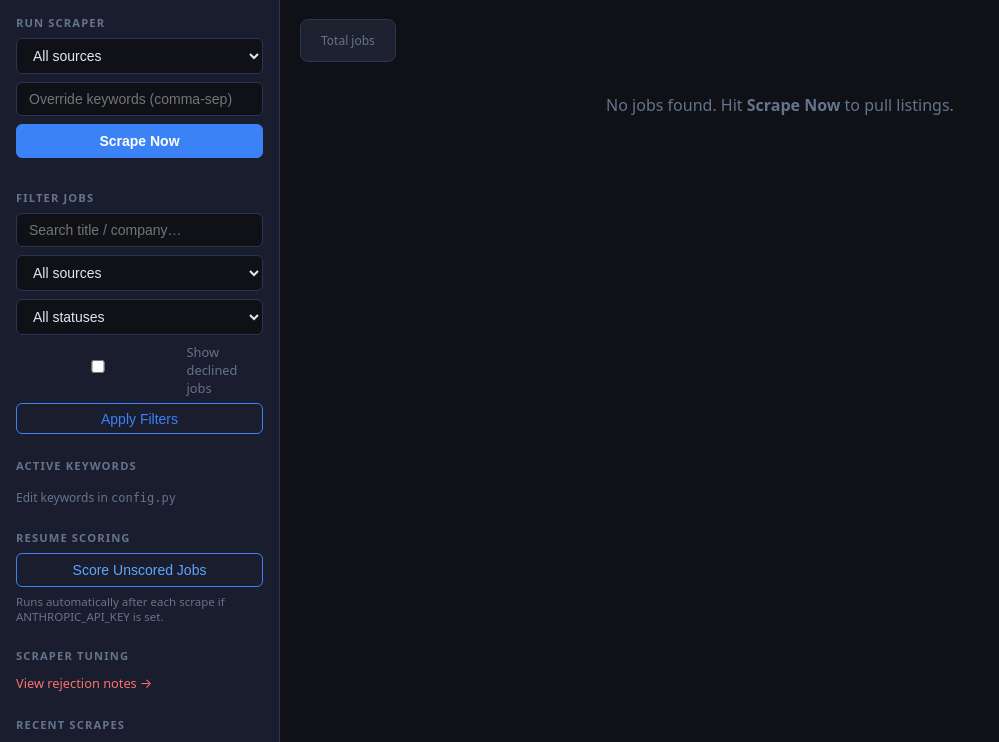
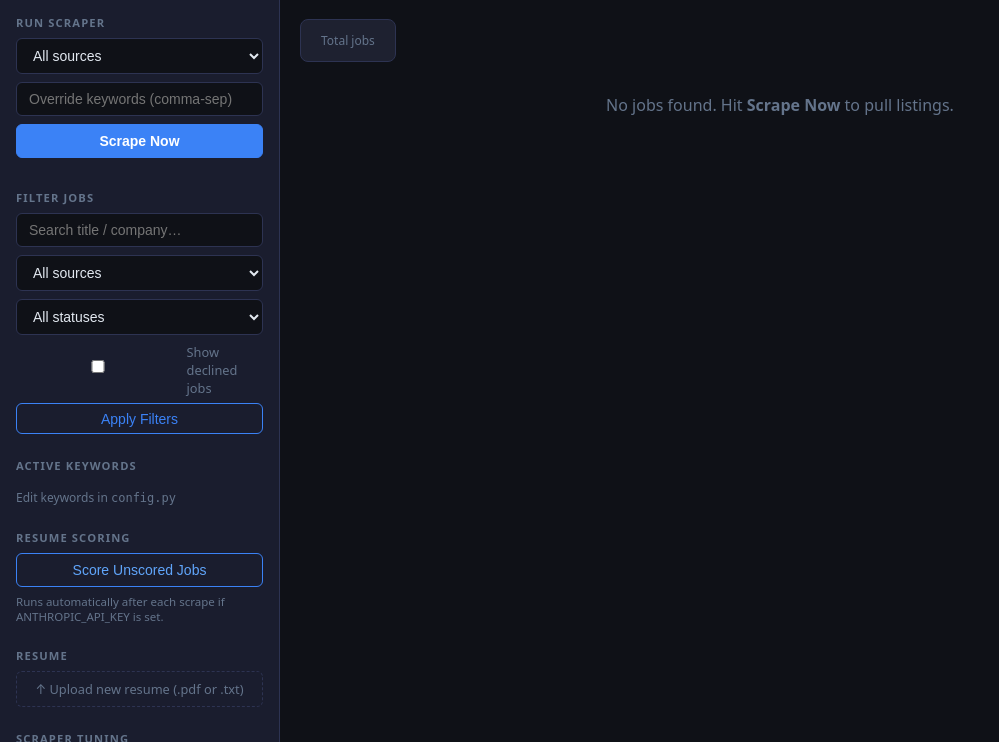
Before and after one commit to tjwenger/job_scraper, a FastAPI app: template templates/index.html in a window 1280 px wide. Shown: the part 61-803 px from the top of the page, without its empty margins (0-999 px from the left). Run offline with FastAPI, Linux system fonts and the light colour scheme; the template is opened without the code that fills it, so the values that code supplies are empty.

Commit message:
Add Upload Resume button to sidebar
Accepts .pdf or .txt, extracts text via pypdf for PDFs, and overwrites
resume.txt in place. All subsequent tailor calls use the new resume
immediately — no server restart required.

Co-Authored-By: Claude Sonnet 4.6 <noreply@anthropic.com>

```diff
--- a/app.py
+++ b/app.py
@@ -3,7 +3,7 @@ import re
 from contextlib import asynccontextmanager
 from dotenv import load_dotenv
 load_dotenv()  # Must run before any module reads env vars
-from fastapi import FastAPI, Request, Form, BackgroundTasks
+from fastapi import FastAPI, Request, Form, BackgroundTasks, UploadFile, File
 from fastapi.responses import HTMLResponse, JSONResponse, RedirectResponse
 from fastapi.templating import Jinja2Templates
 
@@ -122,6 +122,30 @@ async def scrape_status():
     return {"running": running, "total": db.count_jobs()}
 
 
+@app.post("/upload-resume")
+async def upload_resume(file: UploadFile = File(...)):
+    """Replace resume.txt with the uploaded .txt or .pdf file."""
+    from pathlib import Path
+    resume_path = Path(__file__).parent / "resume.txt"
+
+    data = await file.read()
+    filename = (file.filename or "").lower()
+
+    if filename.endswith(".pdf"):
+        import io
+        from pypdf import PdfReader
+        reader = PdfReader(io.BytesIO(data))
+        text = "\n".join(page.extract_text() or "" for page in reader.pages).strip()
+    else:
+        text = data.decode("utf-8", errors="replace").strip()
+
+    if not text:
+        return JSONResponse({"error": "Could not extract text from file."}, status_code=400)
+
+    resume_path.write_text(text, encoding="utf-8")
+    return JSONResponse({"ok": True, "chars": len(text)})
+
+
 @app.post("/tailor/{job_id}")
 async def tailor_job(job_id: str):
     """Call Claude to tailor resume.txt for the given job. Returns tailored text as JSON."""
--- a/requirements.txt
+++ b/requirements.txt
@@ -8,5 +8,6 @@ beautifulsoup4==4.12.3
 feedparser==6.0.11
 apscheduler==3.10.4
 python-multipart==0.0.12
+pypdf>=4.0.0
 python-docx>=1.1.2
 reportlab>=4.2.0
--- a/templates/index.html
+++ b/templates/index.html
@@ -228,6 +228,16 @@
         <button type="submit" style="width:100%;padding:.5rem;border-radius:.375rem;border:1px solid #3b82f6;background:transparent;color:#60a5fa;cursor:pointer;font-size:.875rem;">Score Unscored Jobs</button>
       </form>
       <p style="font-size:.72rem;color:#64748b;margin-top:.4rem;">Runs automatically after each scrape if ANTHROPIC_API_KEY is set.</p>
+    </div>
+
+    <!-- Resume upload -->
+    <div>
+      <h2>Resume</h2>
+      <label id="resume-upload-label" style="display:block;width:100%;padding:.5rem;border-radius:.375rem;border:1px dashed #2d3352;color:#64748b;cursor:pointer;font-size:.8rem;text-align:center;transition:border-color .15s;">
+        ↑ Upload new resume (.pdf or .txt)
+        <input type="file" id="resume-file-input" accept=".pdf,.txt" style="display:none" onchange="uploadResume(this)">
+      </label>
+      <div id="resume-upload-status" style="font-size:.72rem;margin-top:.35rem;display:none"></div>
     </div>
 
     <!-- Rejection review -->
@@ -692,6 +702,42 @@ document.getElementById('tailor-modal').addEventListener('click', function(e) {
   if (e.target === this) closeTailor();
 });
 
+// --- Resume upload ---
+async function uploadResume(input) {
+  if (!input.files.length) return;
+  const file      = input.files[0];
+  const label     = document.getElementById('resume-upload-label');
+  const statusEl  = document.getElementById('resume-upload-status');
+
+  label.style.borderColor = '#3b82f6';
+  label.style.color = '#60a5fa';
+  label.childNodes[0].textContent = '↑ Uploading…';
+  statusEl.style.display = 'none';
+
+  const fd = new FormData();
+  fd.append('file', file);
+
+  try {
+    const res  = await fetch('/upload-resume', { method: 'POST', body: fd });
+    const data = await res.json();
+    if (data.error) throw new Error(data.error);
+    statusEl.textContent = `Resume updated (${(data.chars / 1000).toFixed(1)}k chars). New tailored resumes will use it.`;
+    statusEl.style.color = '#34d399';
+    label.childNodes[0].textContent = '✓ ' + file.name;
+    label.style.borderColor = '#34d399';
+    label.style.color = '#34d399';
+  } catch (e) {
+    statusEl.textContent = `Error: ${e.message}`;
+    statusEl.style.color = '#f87171';
+    label.childNodes[0].textContent = '↑ Upload new resume (.pdf or .txt)';
+    label.style.borderColor = '#2d3352';
+    label.style.color = '#64748b';
+  } finally {
+    statusEl.style.display = 'block';
+    input.value = '';
+  }
+}
+
 // --- Scrape progress polling ---
 const scrapeBtn    = document.getElementById('scrape-btn');
 const statusBar    = document.getElementById('scrape-status-bar');
```
